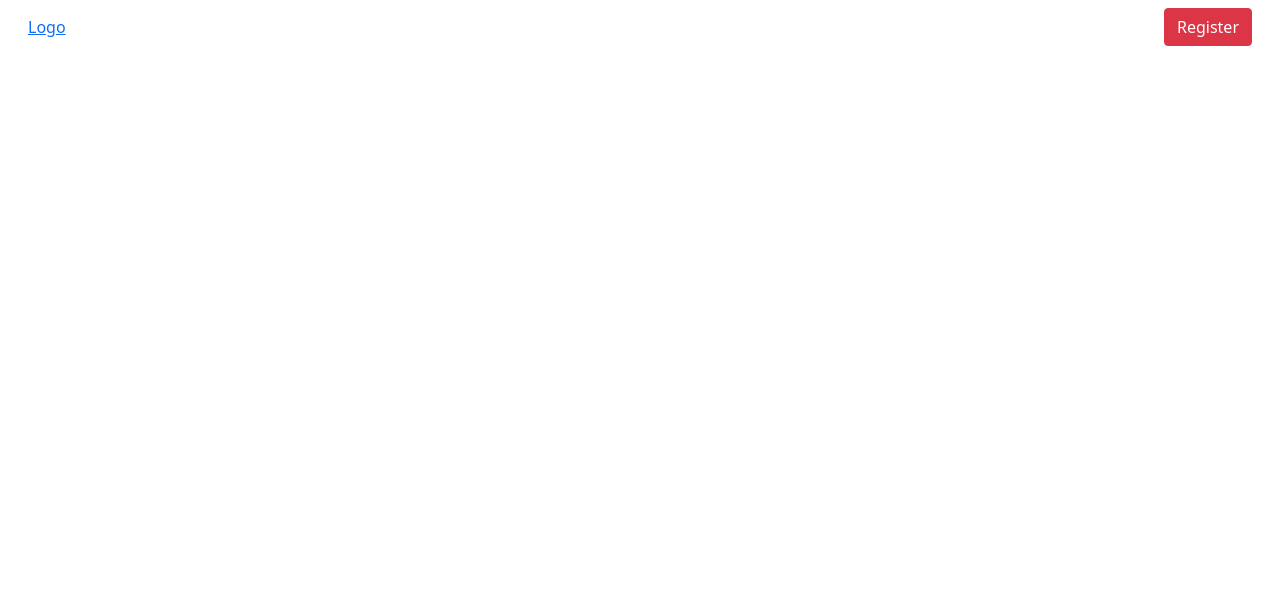
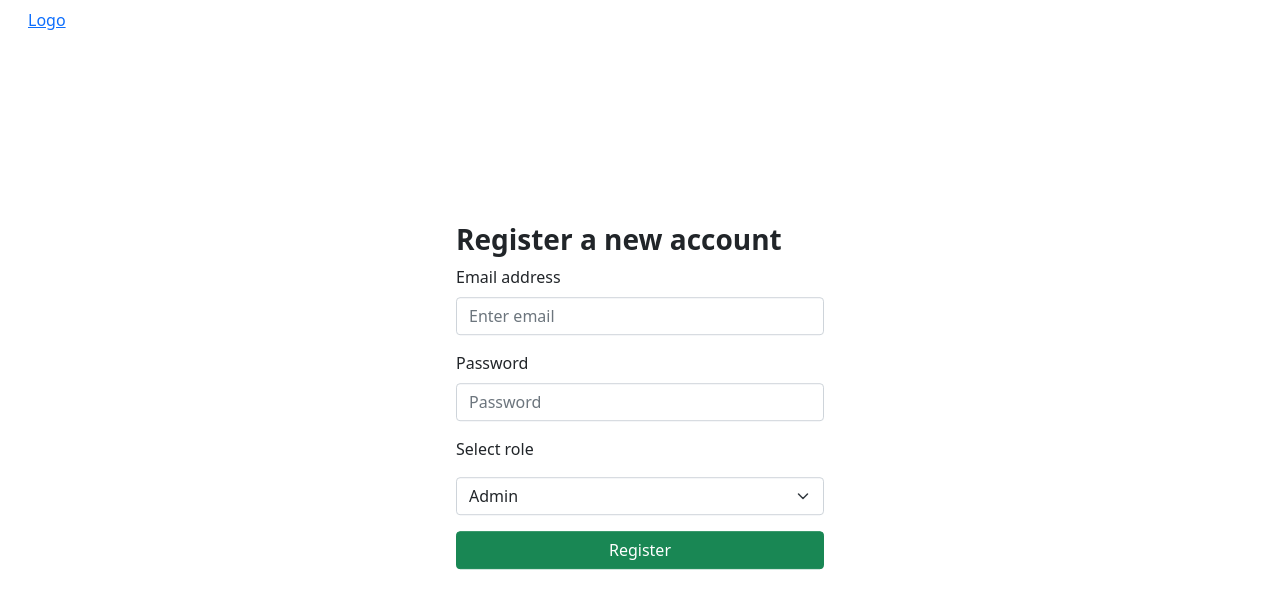
Before and after one commit to wrangzii/frontend-webproject, a React (Create React App) app: page /register in a window 1280 px wide. Before the commit this address had no page. Shown: the top 608 px of the page. Built offline with nearby package versions, Linux system fonts and the light colour scheme.

Commit message:
Modify forms

```diff
--- a/src/App.js
+++ b/src/App.js
@@ -1,6 +1,7 @@
 import Home from './Home';
-import Login from './components/pages/Login';
+import Login from './components/form/Login';
 import ForgotPassword from './components/ForgotPassword';
+import Register from './components/admin/Register';
 
 import {
   BrowserRouter,
@@ -17,6 +18,7 @@ function App() {
           <Routes>
             <Route exact path='/' element={<Login />} />
             <Route exact path='/forgot' element={<ForgotPassword />} />
+            <Route exact path='/register' element={<Register />} />
           </Routes>
         </div>
       </div>
--- a/src/components/ForgotPassword.js
+++ b/src/components/ForgotPassword.js
@@ -1,5 +1,5 @@
 import React from "react";
-import { Routes, Route } from 'react-router-dom';
+import Button from "./form/Button";
 
 const Login = () => {
     return (
@@ -8,9 +8,9 @@ const Login = () => {
                 <h3><b>Reset password</b></h3>
                 <div className="form-group mb-3">
                     <label htmlFor="email" className="mb-2">Email address</label>
-                    <input type="email" className="form-control" id="email" aria-describedby="emailHelp" placeholder="Enter email" />
+                    <input type="email" className="form-control" placeholder="Enter email" />
                 </div>
-                <button type="submit" className="btn btn-success">Submit</button>
+                <Button value="Reset password" color="success" />
             </form>
         </div>
     );
--- a/src/components/Navbar.js
+++ b/src/components/Navbar.js
@@ -5,7 +5,6 @@ const Navbar = () => {
     return (
         <nav className="navbar">
             <Link to="/">Logo</Link>
-            <button className="btn btn-danger">Register</button>
         </nav>
     );
 }
--- /dev/null
+++ b/src/components/admin/Register.js
@@ -0,0 +1,31 @@
+import React from "react";
+import Button from "../form/Button";
+
+const Register = () => {
+    return (
+        <form className="px-3 mx-auto d-flex justify-content-center flex-column">
+            <h3><b>Register a new account</b></h3>
+            <div className="form-group mb-3">
+                <label htmlFor="email" className="mb-2">Email address</label>
+                <input type="email" className="form-control" placeholder="Enter email" />
+            </div>
+            <div className="form-group mb-3">
+                <label htmlFor="password" className="mb-2">Password</label>
+                <input type="password" className="form-control" placeholder="Password" />
+            </div>
+            <div className="form-group mb-3">
+                <label htmlFor="Select role" className="mb-3">Select role</label>
+                <select class="form-select">
+                    <optgroup label="Role">Role</optgroup>
+                    <option value="Admin">Admin</option>
+                    <option value="QA Manager">QA Manager</option>
+                    <option value="QA Coordinator">QA Coordinator</option>
+                    <option value="Staff">Staff</option>
+                </select>
+            </div>
+            <Button value="Register" color="success" />
+        </form>
+    );
+}
+
+export default Register;
--- /dev/null
+++ b/src/components/form/Button.js
@@ -0,0 +1,9 @@
+import React from "react";
+
+const Button = (props) => {
+    return (
+        <button type="submit" className={`btn btn-${props.color} mb-2`}>{props.value}</button>
+    );
+}
+
+export default Button;
--- a/src/components/pages/Login.js
+++ b/src/components/form/Login.js
@@ -1,7 +1,7 @@
 import React from "react";
-import RequestPassword from "./RequestPassword";
-import ForgotPassword from "../ForgotPassword";
-import { Routes, Route, Link } from 'react-router-dom';
+import Button from "./Button";
+
+import { Link } from 'react-router-dom';
 
 const Login = () => {
 	return (
@@ -18,13 +18,10 @@ const Login = () => {
 			<div className="form-group mb-3 text-right">
 				<Link to="/forgot">Forgot password?</Link>
 			</div>
-			<button type="submit" className="btn btn-success">Submit</button>
+			<Button value="Login" color="success" />
+			<Link to="/register" className="btn btn-danger">Create a new account</Link>
 		</form>
 	);
 }
 
-<style>
-
-</style>
-
 export default Login
--- a/src/components/pages/RequestPassword.js
+++ /dev/null
@@ -1,14 +0,0 @@
-import React from "react";
-import { Link } from 'react-router-dom'
-
-const RequestPassword = () => {
-    return (
-        <form>
-            <input type="email" placeholder="Your email" className="form-control mb-3 w-100" />
-            <button className="btn btn-success">Reset Password</button>
-            {/* <Link to="/ResetPassword" component></Link> */}
-        </form>
-    );
-}
-
-export default RequestPassword;
--- a/src/components/styles/_authentication.scss
+++ b/src/components/styles/_authentication.scss
@@ -5,6 +5,6 @@
     transform: translate(-50%, -50%);
 
     form {
-        width: 400px;
+        max-width: 400px;
     }
 }
--- a/src/components/styles/all.css
+++ b/src/components/styles/all.css
@@ -12,6 +12,6 @@
 }
 
 .authentication form {
-  width: 400px;
+  max-width: 400px;
 }
 /*# sourceMappingURL=all.css.map */
```
Also changed, not shown: src/components/admin/Admin.js (deleted, +0 -10 lines), 1 other file (tests, documents, lock files or other folders).
